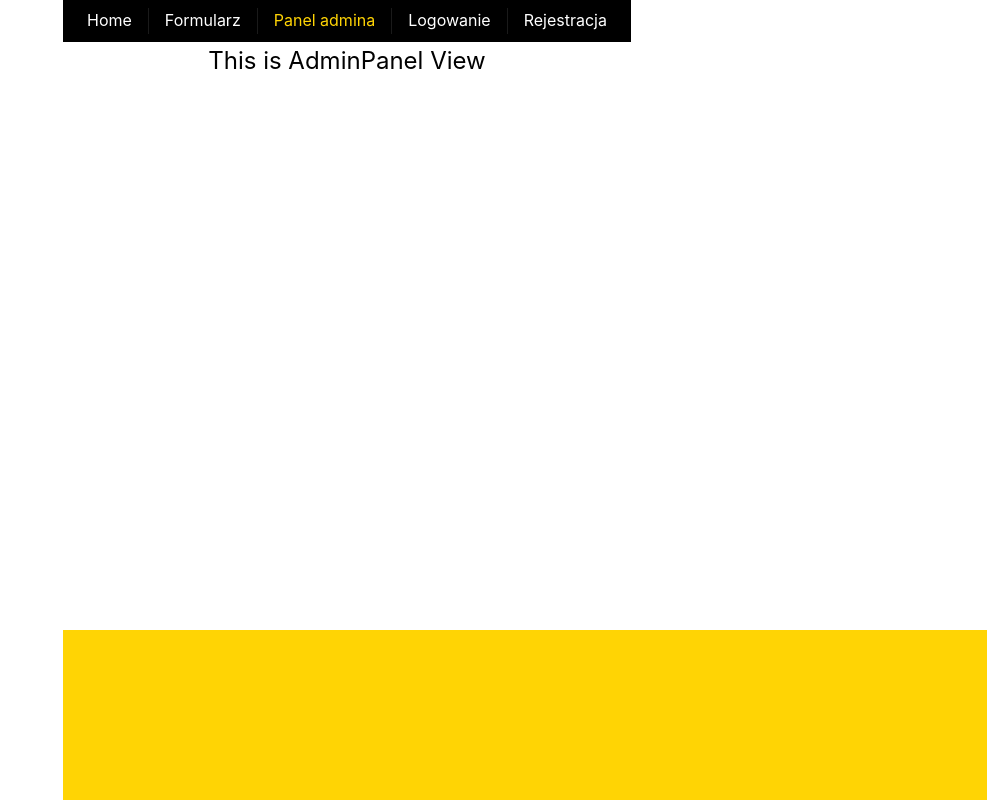
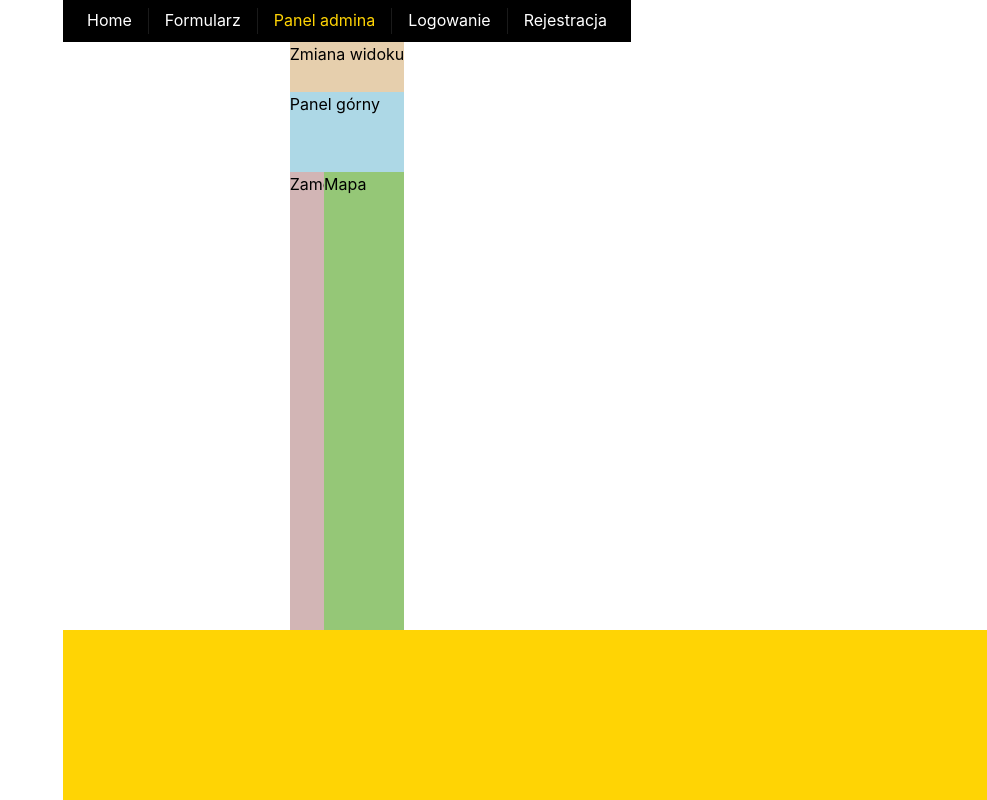
Before and after one commit to arturmsec/siemano, a Vue app in the folder vue/: page /adminpanel in a window 1280 px wide. Shown: the whole page, without its empty margins (293-1280 px from the left). Built offline with nearby package versions, Linux system fonts and the light colour scheme; the HTML template or start-up script is replaced by a standard one.

Commit message:
heroku fix

```diff
--- a/package.json
+++ b/package.json
@@ -4,7 +4,7 @@
   "description": "",
   "main": ".eslintrc.js",
   "scripts": {
-    "start": "nodemon src/server.js",
+    "start": "nodemon backend/src/server.js",
     "test": "echo \"Error: no test specified\" && exit 1"
   },
   "keywords": [],
--- a/vue/src/views/AdminPanelView.vue
+++ b/vue/src/views/AdminPanelView.vue
@@ -1,8 +1,52 @@
+<template>
+  <form>
+    <div class="viewChange">
+      Zmiana widoku
+    </div>
+    <div class="topPanel">
+      Panel górny
+    </div>
+   <div class="row">
+
+      <div class="col">
+        <div class="orders">
+          Zamówienia
+        </div>
+      </div>
+
+      <div class="col">
+        <div class="map">
+          Mapa
+        </div>
+      </div>
+
+    </div>
+  </form>
+</template>
+
 <script>
 </script>
 
-<template>
-  <main>
-    <h2>This is AdminPanel View</h2>
-  </main>
-</template>
+
+<style>
+.viewChange {
+  height: 50px;
+  background: rgb(230, 207, 173);
+}
+.topPanel {
+  height: 80px;
+  background: lightblue;
+}
+.orders {
+  height: 60vh;
+  width: 30%;
+  float: left;
+  background: rgb(210, 181, 181);
+}
+.map {
+  height: 60vh;
+  width: 70%;
+  float: right;
+  background: rgb(149, 199, 119);
+}
+</style>
```
Also changed, not shown: 1 other file (tests, documents, lock files or other folders).
